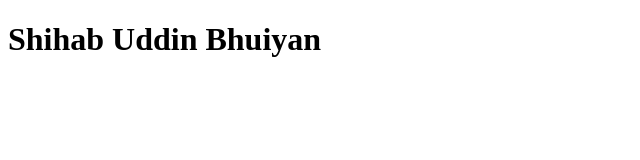
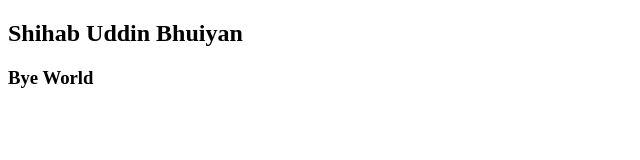
Before and after one commit to 404Shihab/javascript-practice-hub, a plain HTML site: page Output/output.html in a window 1280 px wide. Shown: the whole page, without its empty margins (0-640 px from the left). Drawn offline with Linux system fonts and the light colour scheme.

Commit message:
output updated

```diff
--- a/Output/output.html
+++ b/Output/output.html
@@ -6,10 +6,12 @@
     <title>Document</title>
 </head>
 <body>
+
+    <h2>Shihab Uddin Bhuiyan</h2>
+    <!-- 1 -->
+    <p id="main"></p>
     <script>
-        alert("Shihab Uddin Bhuiyan");
-        document.write("<h1>Shihab Uddin Bhuiyan</h1>");
-        console.log("hmm");
+        document.getElementById("main").innerHTML="<h3>Bye World</h3>";
     </script>
 </body>
 </html>
```
